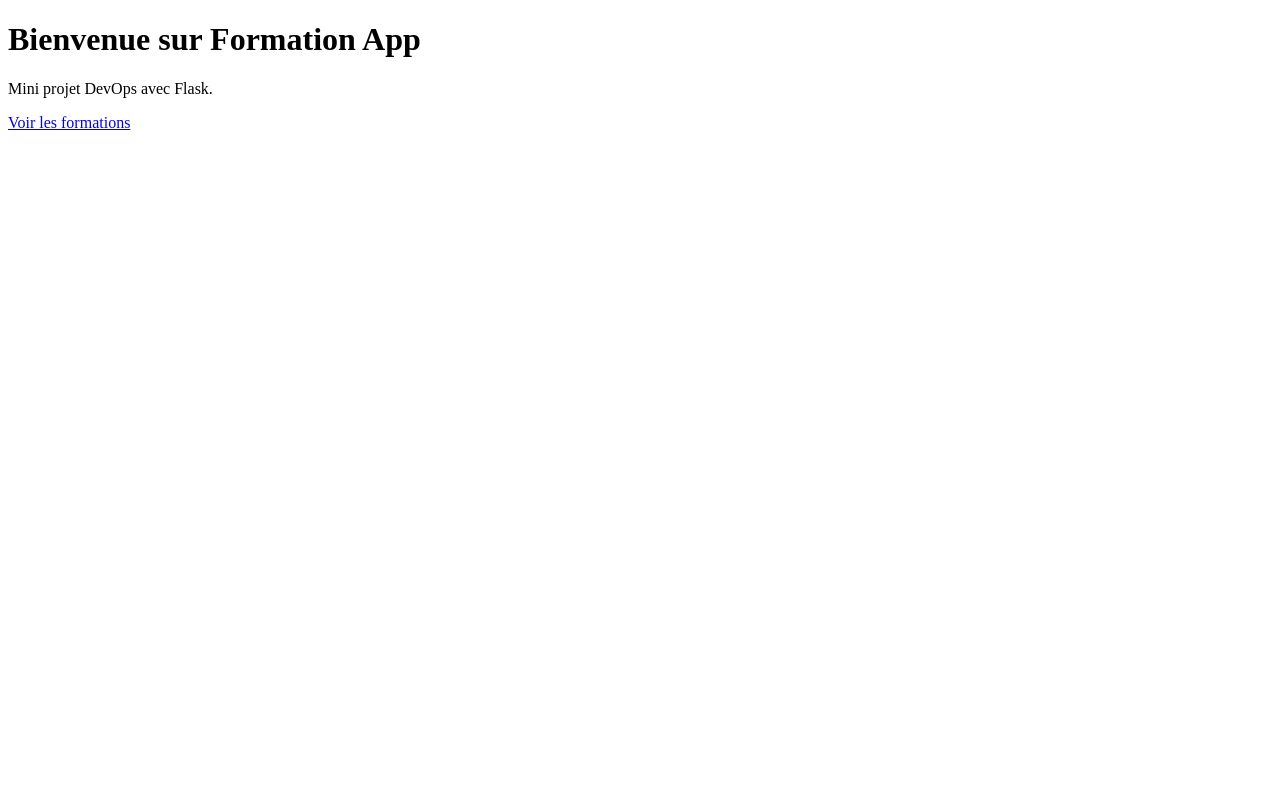
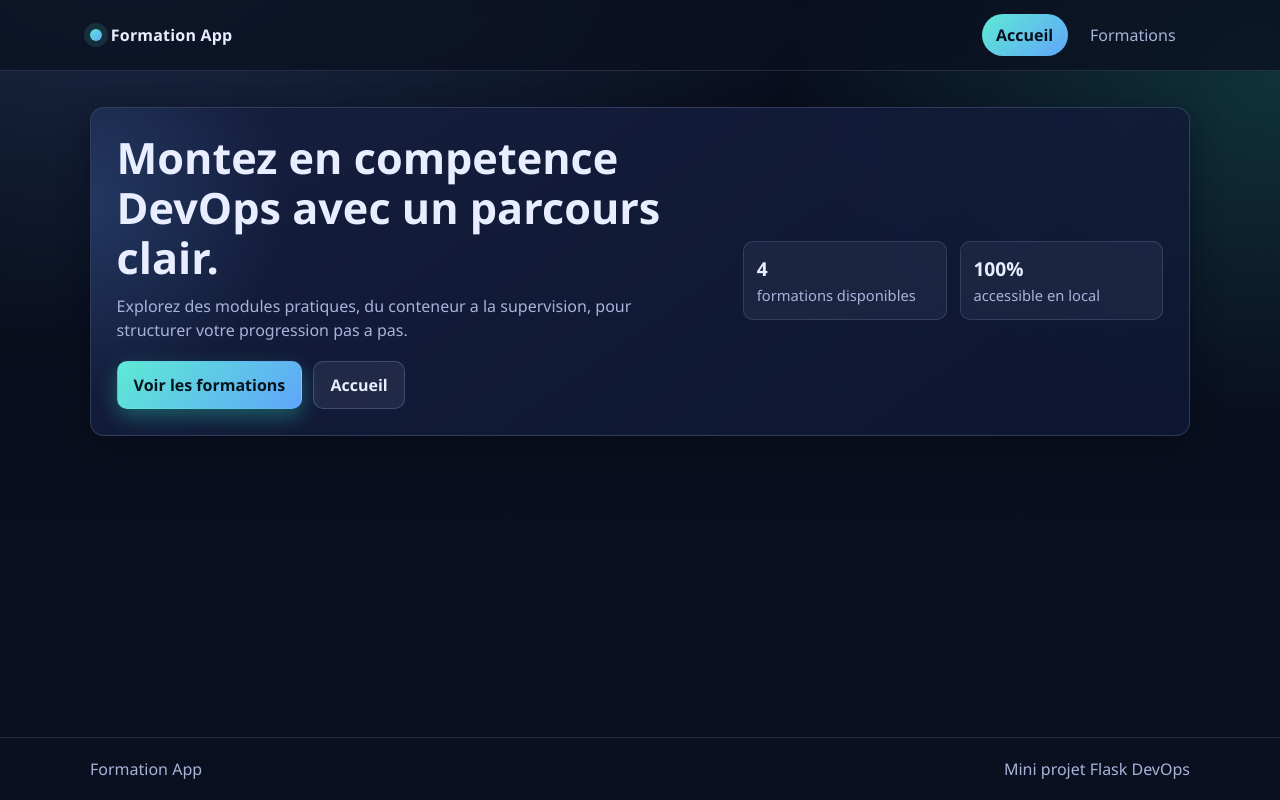
Before and after one commit to umaima-aiss/formation-app, a Flask app: page / in a window 1280 px wide. Run offline with Flask 3, Linux system fonts and the light colour scheme.

Commit message:
Improve UI: modern theme + templates + static css

```diff
--- a/app.py
+++ b/app.py
@@ -2,21 +2,30 @@ from flask import Flask, render_template
 
 app = Flask(__name__)
 
+FORMATIONS = [
+    "Docker pour les debutants",
+    "Introduction a Kubernetes",
+    "CI/CD avec GitHub Actions",
+    "Supervision avec Prometheus",
+]
+
 
 @app.route("/")
 def index():
-    return render_template("index.html")
+    return render_template(
+        "index.html",
+        formations_count=len(FORMATIONS),
+        active_page="home",
+    )
 
 
 @app.route("/formations")
 def formations():
-    formations_list = [
-        "Docker pour les debutants",
-        "Introduction a Kubernetes",
-        "CI/CD avec GitHub Actions",
-        "Supervision avec Prometheus",
-    ]
-    return render_template("formations.html", formations=formations_list)
+    return render_template(
+        "formations.html",
+        formations=FORMATIONS,
+        active_page="formations",
+    )
 
 
 if __name__ == "__main__":
--- /dev/null
+++ b/static/style.css
@@ -0,0 +1,315 @@
+:root {
+  --bg: #0b1020;
+  --bg-soft: #121933;
+  --surface: #161f3f;
+  --surface-2: #1b2750;
+  --text: #e8edff;
+  --muted: #a8b3d9;
+  --primary: #5eead4;
+  --primary-strong: #2dd4bf;
+  --accent: #60a5fa;
+  --ring: rgba(94, 234, 212, 0.35);
+  --danger: #fb7185;
+  --radius: 14px;
+  --radius-sm: 10px;
+  --shadow: 0 10px 30px rgba(4, 8, 20, 0.45);
+}
+
+* {
+  box-sizing: border-box;
+}
+
+html,
+body {
+  margin: 0;
+  padding: 0;
+}
+
+body {
+  font-family: "Segoe UI", "Tahoma", "Geneva", "Verdana", sans-serif;
+  color: var(--text);
+  background:
+    radial-gradient(1200px 700px at 10% -10%, rgba(96, 165, 250, 0.2), transparent 60%),
+    radial-gradient(900px 600px at 100% 10%, rgba(45, 212, 191, 0.18), transparent 55%),
+    linear-gradient(180deg, #090e1d 0%, #0b1020 100%);
+  min-height: 100vh;
+  line-height: 1.5;
+}
+
+a {
+  color: inherit;
+  text-decoration: none;
+}
+
+.site-shell {
+  min-height: 100vh;
+  display: flex;
+  flex-direction: column;
+}
+
+.container {
+  width: min(1100px, calc(100% - 2rem));
+  margin: 0 auto;
+}
+
+.navbar {
+  position: sticky;
+  top: 0;
+  z-index: 20;
+  backdrop-filter: blur(8px);
+  background: rgba(11, 16, 32, 0.75);
+  border-bottom: 1px solid rgba(168, 179, 217, 0.16);
+}
+
+.navbar-inner {
+  display: flex;
+  align-items: center;
+  justify-content: space-between;
+  padding: 0.9rem 0;
+}
+
+.brand {
+  display: inline-flex;
+  align-items: center;
+  gap: 0.55rem;
+  font-weight: 700;
+  letter-spacing: 0.2px;
+}
+
+.brand-dot {
+  width: 12px;
+  height: 12px;
+  border-radius: 50%;
+  background: linear-gradient(135deg, var(--primary), var(--accent));
+  box-shadow: 0 0 0 6px rgba(94, 234, 212, 0.12);
+}
+
+.nav-links {
+  display: flex;
+  gap: 0.5rem;
+}
+
+.nav-link {
+  padding: 0.55rem 0.9rem;
+  border-radius: 999px;
+  color: var(--muted);
+  transition: all 180ms ease;
+}
+
+.nav-link:hover {
+  color: var(--text);
+  background: rgba(168, 179, 217, 0.1);
+}
+
+.nav-link.active {
+  color: #06101e;
+  background: linear-gradient(135deg, var(--primary), var(--accent));
+  font-weight: 600;
+}
+
+.main {
+  flex: 1;
+  padding: 2.2rem 0 3rem;
+}
+
+.hero {
+  border: 1px solid rgba(168, 179, 217, 0.22);
+  background: linear-gradient(145deg, rgba(22, 31, 63, 0.88), rgba(15, 24, 53, 0.82));
+  border-radius: var(--radius);
+  padding: clamp(1.4rem, 2vw, 2.4rem);
+  box-shadow: var(--shadow);
+  overflow: hidden;
+  position: relative;
+}
+
+.hero::after {
+  content: "";
+  position: absolute;
+  inset: -35% auto auto -20%;
+  width: 420px;
+  height: 420px;
+  border-radius: 50%;
+  background: radial-gradient(circle, rgba(96, 165, 250, 0.2), transparent 70%);
+  pointer-events: none;
+}
+
+.hero-grid {
+  display: grid;
+  gap: 1.2rem;
+  align-items: center;
+  position: relative;
+  z-index: 1;
+}
+
+.hero h1 {
+  margin: 0 0 0.75rem;
+  font-size: clamp(1.7rem, 4vw, 2.7rem);
+  line-height: 1.15;
+}
+
+.hero p {
+  margin: 0;
+  color: var(--muted);
+  max-width: 62ch;
+}
+
+.hero-actions {
+  margin-top: 1.2rem;
+  display: flex;
+  gap: 0.7rem;
+  flex-wrap: wrap;
+}
+
+.btn {
+  display: inline-flex;
+  align-items: center;
+  justify-content: center;
+  border: 1px solid transparent;
+  border-radius: 10px;
+  padding: 0.68rem 1rem;
+  font-weight: 600;
+  transition: transform 180ms ease, box-shadow 180ms ease, opacity 180ms ease;
+}
+
+.btn:hover {
+  transform: translateY(-1px);
+}
+
+.btn-primary {
+  color: #05131d;
+  background: linear-gradient(135deg, var(--primary), var(--accent));
+  box-shadow: 0 8px 20px rgba(45, 212, 191, 0.35);
+}
+
+.btn-secondary {
+  color: var(--text);
+  background: rgba(168, 179, 217, 0.1);
+  border-color: rgba(168, 179, 217, 0.25);
+}
+
+.kpis {
+  display: grid;
+  grid-template-columns: repeat(2, minmax(0, 1fr));
+  gap: 0.8rem;
+  margin-top: 1.2rem;
+}
+
+.kpi {
+  background: rgba(168, 179, 217, 0.08);
+  border: 1px solid rgba(168, 179, 217, 0.18);
+  border-radius: var(--radius-sm);
+  padding: 0.8rem;
+}
+
+.kpi strong {
+  font-size: 1.2rem;
+}
+
+.kpi span {
+  display: block;
+  color: var(--muted);
+  font-size: 0.92rem;
+}
+
+.section-title {
+  margin: 0 0 1rem;
+  font-size: clamp(1.3rem, 2.2vw, 1.8rem);
+}
+
+.grid {
+  display: grid;
+  gap: 1rem;
+  grid-template-columns: repeat(auto-fit, minmax(230px, 1fr));
+}
+
+.card {
+  background: linear-gradient(160deg, rgba(22, 31, 63, 0.92), rgba(16, 25, 54, 0.86));
+  border: 1px solid rgba(168, 179, 217, 0.22);
+  border-radius: var(--radius);
+  padding: 1rem;
+  box-shadow: var(--shadow);
+}
+
+.card-header {
+  display: flex;
+  align-items: flex-start;
+  justify-content: space-between;
+  gap: 0.7rem;
+  margin-bottom: 0.7rem;
+}
+
+.card h3 {
+  margin: 0;
+  font-size: 1.04rem;
+  line-height: 1.35;
+}
+
+.badge {
+  font-size: 0.78rem;
+  font-weight: 700;
+  color: #062117;
+  background: linear-gradient(135deg, #99f6e4, #67e8f9);
+  border-radius: 999px;
+  padding: 0.28rem 0.58rem;
+  white-space: nowrap;
+}
+
+.card p {
+  margin: 0.2rem 0 0.85rem;
+  color: var(--muted);
+  font-size: 0.95rem;
+}
+
+.chips {
+  display: flex;
+  gap: 0.5rem;
+  flex-wrap: wrap;
+}
+
+.chip {
+  font-size: 0.78rem;
+  padding: 0.24rem 0.52rem;
+  border-radius: 999px;
+  border: 1px solid rgba(168, 179, 217, 0.3);
+  color: var(--muted);
+  background: rgba(168, 179, 217, 0.08);
+}
+
+.empty {
+  border: 1px dashed rgba(251, 113, 133, 0.5);
+  color: #fecdd3;
+  background: rgba(190, 24, 93, 0.12);
+  border-radius: var(--radius-sm);
+  padding: 0.8rem;
+}
+
+.footer {
+  border-top: 1px solid rgba(168, 179, 217, 0.16);
+  color: var(--muted);
+}
+
+.footer-inner {
+  padding: 1.2rem 0;
+  display: flex;
+  justify-content: space-between;
+  gap: 0.8rem;
+  flex-wrap: wrap;
+}
+
+@media (min-width: 860px) {
+  .hero-grid {
+    grid-template-columns: 1.3fr 0.9fr;
+  }
+}
+
+@media (max-width: 620px) {
+  .navbar-inner {
+    flex-direction: column;
+    align-items: flex-start;
+    gap: 0.6rem;
+  }
+
+  .main {
+    padding-top: 1.2rem;
+  }
+}
--- /dev/null
+++ b/templates/base.html
@@ -0,0 +1,38 @@
+<!DOCTYPE html>
+<html lang="fr">
+<head>
+  <meta charset="UTF-8">
+  <meta name="viewport" content="width=device-width, initial-scale=1.0">
+  <title>{% block title %}Formation App{% endblock %}</title>
+  <link rel="stylesheet" href="{{ url_for('static', filename='style.css') }}">
+</head>
+<body>
+  <div class="site-shell">
+    <header class="navbar">
+      <div class="container navbar-inner">
+        <a class="brand" href="{{ url_for('index') }}">
+          <span class="brand-dot" aria-hidden="true"></span>
+          <span>Formation App</span>
+        </a>
+        <nav class="nav-links" aria-label="Navigation principale">
+          <a class="nav-link {% if active_page == 'home' %}active{% endif %}" href="{{ url_for('index') }}">Accueil</a>
+          <a class="nav-link {% if active_page == 'formations' %}active{% endif %}" href="{{ url_for('formations') }}">Formations</a>
+        </nav>
+      </div>
+    </header>
+
+    <main class="main">
+      <div class="container">
+        {% block content %}{% endblock %}
+      </div>
+    </main>
+
+    <footer class="footer">
+      <div class="container footer-inner">
+        <span>Formation App</span>
+        <span>Mini projet Flask DevOps</span>
+      </div>
+    </footer>
+  </div>
+</body>
+</html>
--- a/templates/index.html
+++ b/templates/index.html
@@ -1,13 +1,31 @@
-<!DOCTYPE html>
-<html lang="fr">
-<head>
-  <meta charset="UTF-8">
-  <meta name="viewport" content="width=device-width, initial-scale=1.0">
-  <title>Formation App - Accueil</title>
-</head>
-<body>
-  <h1>Bienvenue sur Formation App</h1>
-  <p>Mini projet DevOps avec Flask.</p>
-  <p><a href="/formations">Voir les formations</a></p>
-</body>
-</html>
+{% extends "base.html" %}
+
+{% block title %}Formation App - Accueil{% endblock %}
+
+{% block content %}
+  <section class="hero">
+    <div class="hero-grid">
+      <div>
+        <h1>Montez en competence DevOps avec un parcours clair.</h1>
+        <p>
+          Explorez des modules pratiques, du conteneur a la supervision,
+          pour structurer votre progression pas a pas.
+        </p>
+        <div class="hero-actions">
+          <a class="btn btn-primary" href="{{ url_for('formations') }}">Voir les formations</a>
+          <a class="btn btn-secondary" href="{{ url_for('index') }}">Accueil</a>
+        </div>
+      </div>
+      <div class="kpis">
+        <article class="kpi">
+          <strong>{{ formations_count }}</strong>
+          <span>formations disponibles</span>
+        </article>
+        <article class="kpi">
+          <strong>100%</strong>
+          <span>accessible en local</span>
+        </article>
+      </div>
+    </div>
+  </section>
+{% endblock %}
```
Also changed, not shown: templates/formations.html (+40 -17 lines).
